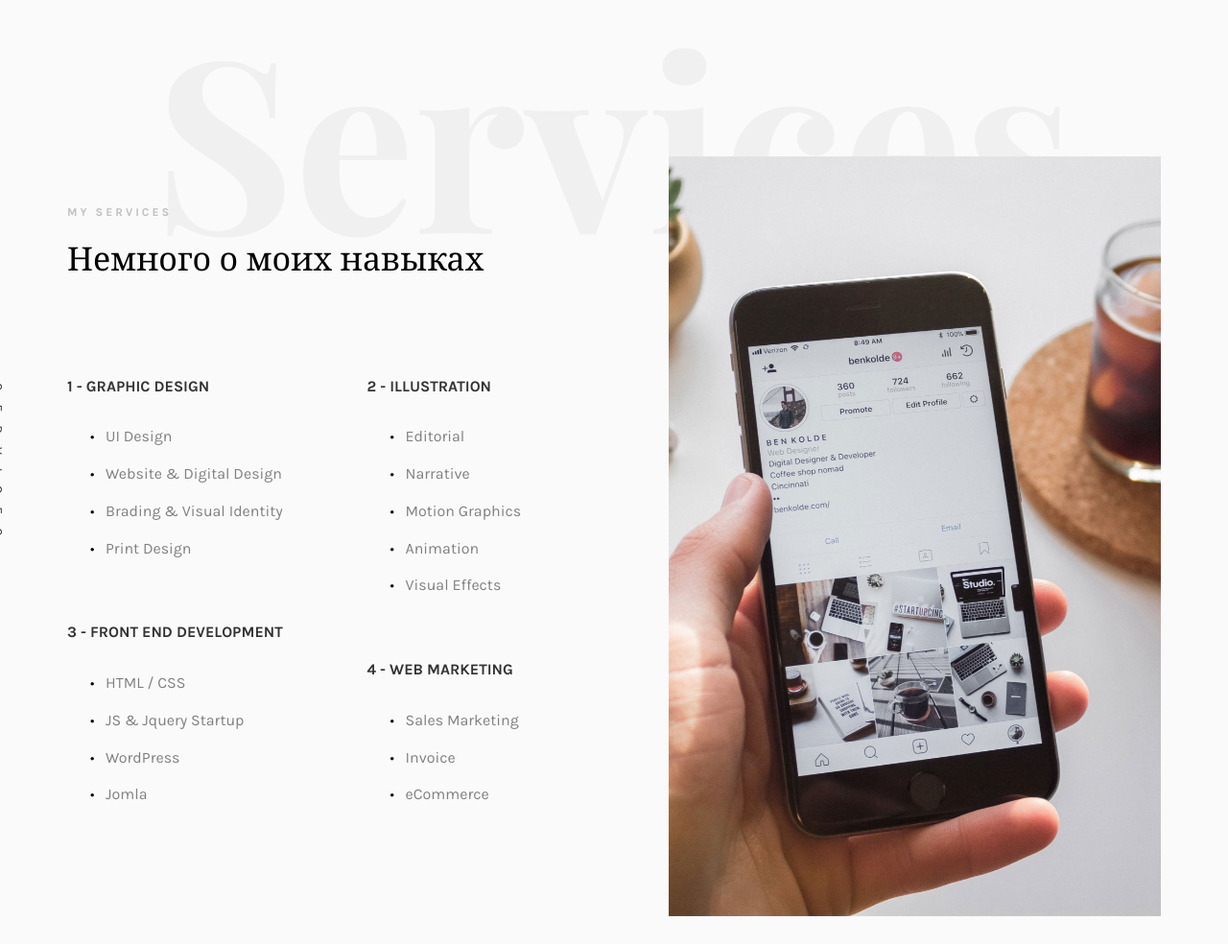
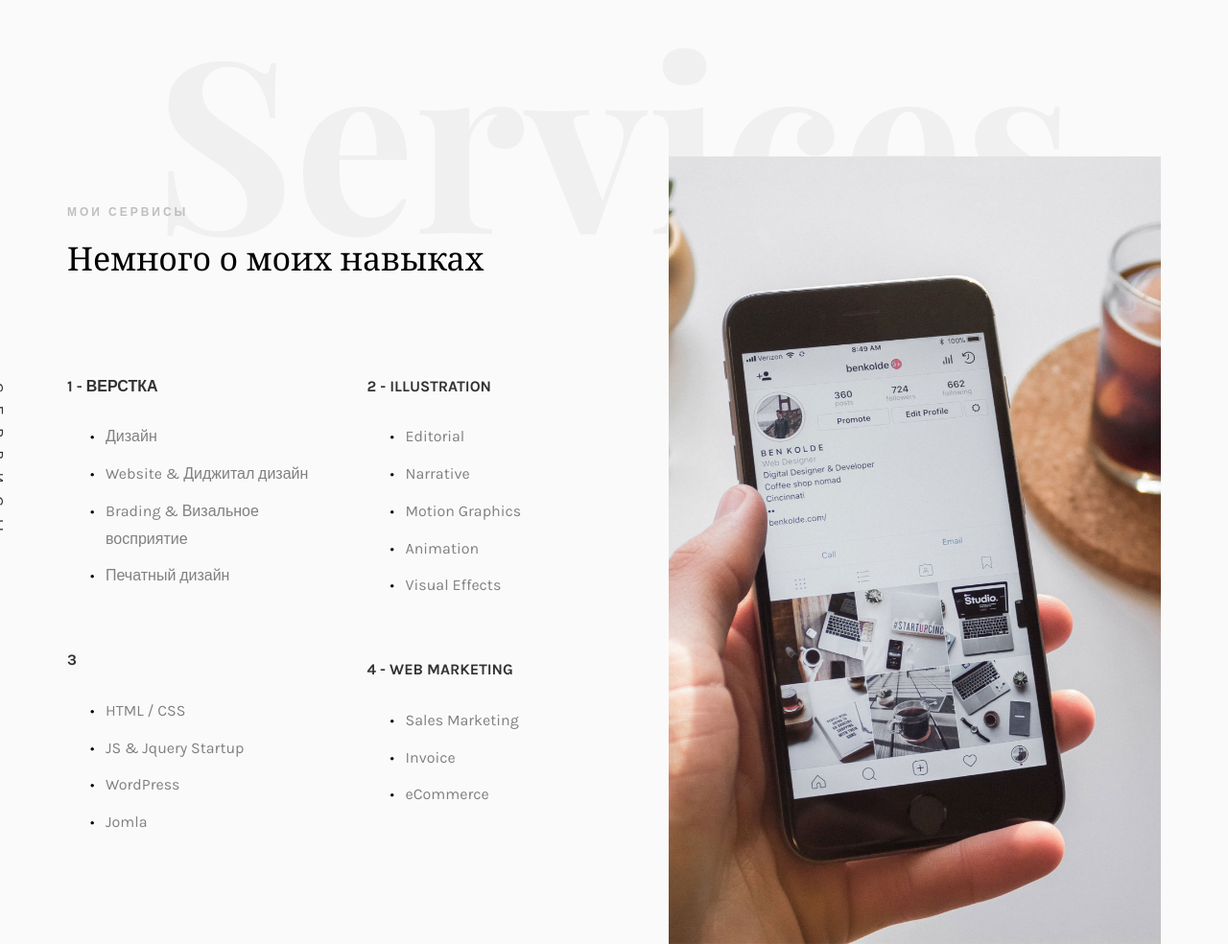
Before and after one commit to Proskuryak/resume, a plain HTML site: page index.html in a window 1280 px wide. Shown: the part 883-1867 px from the top of the page at 96% size. Drawn offline with nearby package versions, Linux system fonts and the light colour scheme; files whose address does not match are found by name; a web font is replaced by a local one.

Commit message:
Update index.html

```diff
--- a/index.html
+++ b/index.html
@@ -139,7 +139,7 @@
 								<div class="rotate">
 									<h2 class="heading">Подробнее</h2>
 								</div>
-								<p>A small river named Duden <a href="#">flows by their place</a> and supplies it with the necessary regelialia. It is a paradisematic country, in which roasted parts of sentences fly into your mouth. Even the all-powerful Pointing has no control about the blind texts it is an almost unorthographic life.</p>
+								<p>Я очень крутой <a href="#">flows by their place</a> А почему я очень крутой, вы узнаете на этом сайте</p>
 								<p class="colorlib-social-icons">
 									<a href="#"><i class="icon-facebook4"></i></a>
 									<a href="#"><i class="icon-twitter3"></i></a>
@@ -164,28 +164,28 @@
 							<div class="one-third">
 								<div class="row">
 									<div class="col-md-12 col-md-offset-0 animate-box intro-heading">
-										<span>My Services</span>
+										<span>Мои сервисы</span>
 										<h2>Немного о моих навыках</h2>
 									</div>
 								</div>
 								<div class="row">
 									<div class="col-md-12">
 										<div class="rotate">
-											<h2 class="heading">Services</h2>
+											<h2 class="heading">Сервисы</h2>
 										</div>
 									</div>
 									<div class="col-md-6">
 										<div class="services animate-box">
-											<h3>1 - Graphic Design</h3>
+											<h3>1 - Верстка</h3>
 											<ul>
-												<li>UI Design</li>
-												<li>Website &amp; Digital Design</li>
-												<li>Brading &amp; Visual Identity</li>
-												<li>Print Design</li>
+												<li>Дизайн</li>
+												<li>Website &amp; Диджитал дизайн</li>
+												<li>Brading &amp; Визальное восприятие</li>
+												<li>Печатный дизайн</li>
 											</ul>
 										</div>
 										<div class="services animate-box">
-											<h3>3 - Front End Development</h3>
+											<h3>3</h3>
 											<ul>
 												<li>HTML / CSS</li>
 												<li>JS &amp; Jquery Startup</li>
```
